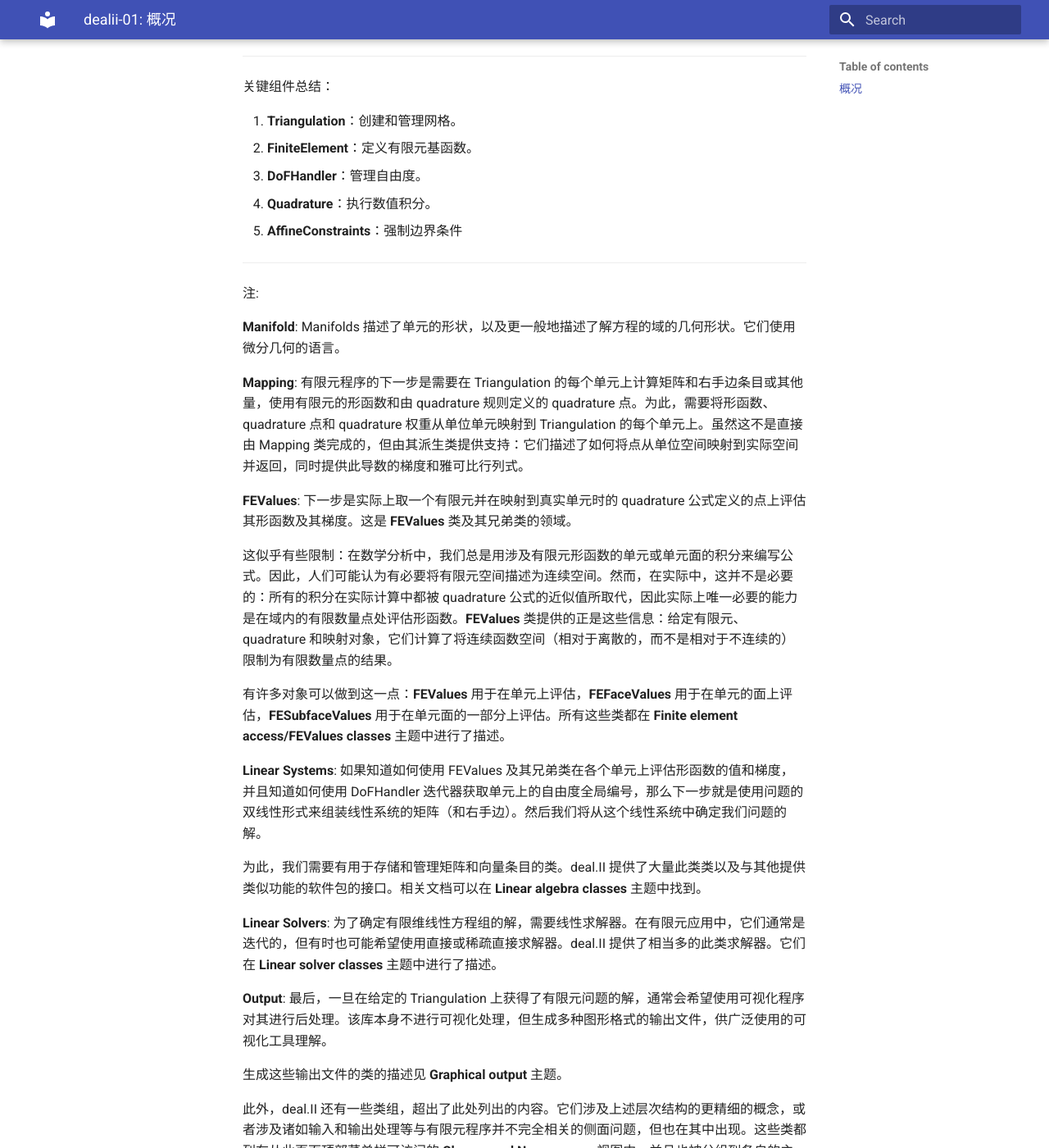
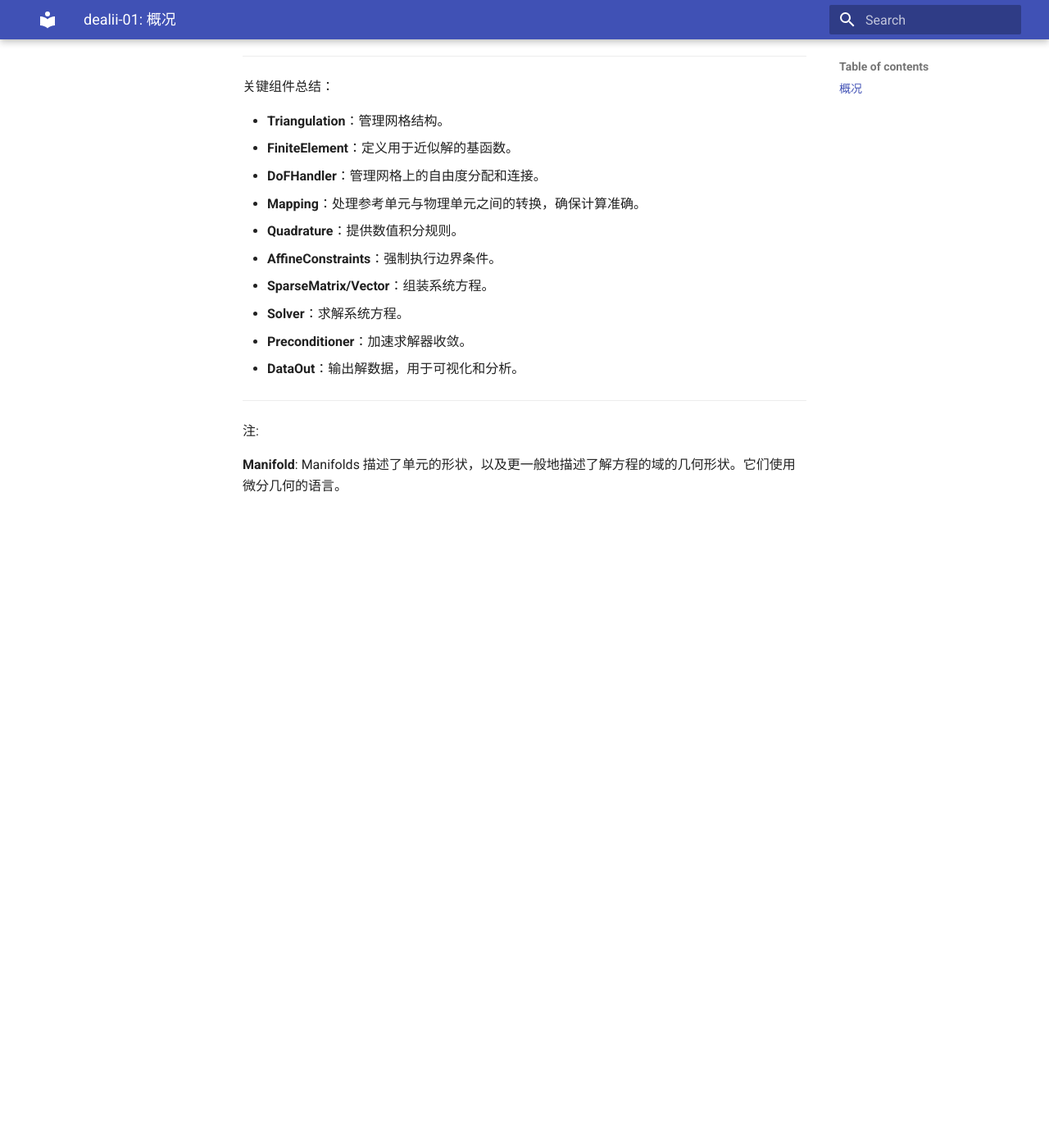
Before and after one commit to ymma98/technotes, an MkDocs documentation site: the page built from docs/FEM/dealii-01_概况.md, in a window 1280 px wide and 1400 px high, scrolled down 2075 px. Shown: the whole window at 82% size. Built offline with MkDocs 1.6.1 and Material for MkDocs 9.7.7, drawn with Linux system fonts in a browser that asks for light colours; after the commit the page ends 2705 px from its top, so only the background shows below that; some of the changed text lies outside the part shown.

Commit message:
docs/FEM/dealii-01_概况.md updated from https://stackedit.cn/

```diff
--- a/docs/FEM/dealii-01_概况.md
+++ b/docs/FEM/dealii-01_概况.md
@@ -63,11 +63,16 @@ ___
 
 关键组件总结：
 
-1.  **Triangulation**：创建和管理网格。
-2.  **FiniteElement**：定义有限元基函数。
-3.  **DoFHandler**：管理自由度。
-4.  **Quadrature**：执行数值积分。
-5.  **AffineConstraints**：强制边界条件
+-   **Triangulation**：管理网格结构。
+-   **FiniteElement**：定义用于近似解的基函数。
+-   **DoFHandler**：管理网格上的自由度分配和连接。
+-   **Mapping**：处理参考单元与物理单元之间的转换，确保计算准确。
+-   **Quadrature**：提供数值积分规则。
+-   **AffineConstraints**：强制执行边界条件。
+-   **SparseMatrix/Vector**：组装系统方程。
+-   **Solver**：求解系统方程。
+-   **Preconditioner**：加速求解器收敛。
+-   **DataOut**：输出解数据，用于可视化和分析。
 
 
 
@@ -87,32 +92,8 @@ ___
 
 
 
-
-**Mapping**: 有限元程序的下一步是需要在 Triangulation 的每个单元上计算矩阵和右手边条目或其他量，使用有限元的形函数和由 quadrature 规则定义的 quadrature 点。为此，需要将形函数、quadrature 点和 quadrature 权重从单位单元映射到 Triangulation 的每个单元上。虽然这不是直接由 Mapping 类完成的，但由其派生类提供支持：它们描述了如何将点从单位空间映射到实际空间并返回，同时提供此导数的梯度和雅可比行列式。
-
-
-**FEValues**: 下一步是实际上取一个有限元并在映射到真实单元时的 quadrature 公式定义的点上评估其形函数及其梯度。这是 **FEValues** 类及其兄弟类的领域。
-
-这似乎有些限制：在数学分析中，我们总是用涉及有限元形函数的单元或单元面的积分来编写公式。因此，人们可能认为有必要将有限元空间描述为连续空间。然而，在实际中，这并不是必要的：所有的积分在实际计算中都被 quadrature 公式的近似值所取代，因此实际上唯一必要的能力是在域内的有限数量点处评估形函数。**FEValues** 类提供的正是这些信息：给定有限元、quadrature 和映射对象，它们计算了将连续函数空间（相对于离散的，而不是相对于不连续的）限制为有限数量点的结果。
-
-有许多对象可以做到这一点：**FEValues** 用于在单元上评估，**FEFaceValues** 用于在单元的面上评估，**FESubfaceValues** 用于在单元面的一部分上评估。所有这些类都在 **Finite element access/FEValues classes** 主题中进行了描述。
-
-**Linear Systems**: 如果知道如何使用 FEValues 及其兄弟类在各个单元上评估形函数的值和梯度，并且知道如何使用 DoFHandler 迭代器获取单元上的自由度全局编号，那么下一步就是使用问题的双线性形式来组装线性系统的矩阵（和右手边）。然后我们将从这个线性系统中确定我们问题的解。
-
-为此，我们需要有用于存储和管理矩阵和向量条目的类。deal.II 提供了大量此类类以及与其他提供类似功能的软件包的接口。相关文档可以在 **Linear algebra classes** 主题中找到。
-
-**Linear Solvers**: 为了确定有限维线性方程组的解，需要线性求解器。在有限元应用中，它们通常是迭代的，但有时也可能希望使用直接或稀疏直接求解器。deal.II 提供了相当多的此类求解器。它们在 **Linear solver classes** 主题中进行了描述。
-
-**Output**: 最后，一旦在给定的 Triangulation 上获得了有限元问题的解，通常会希望使用可视化程序对其进行后处理。该库本身不进行可视化处理，但生成多种图形格式的输出文件，供广泛使用的可视化工具理解。
-
-生成这些输出文件的类的描述见 **Graphical output** 主题。
-
-此外，deal.II 还有一些类组，超出了此处列出的内容。它们涉及上述层次结构的更精细的概念，或者涉及诸如输入和输出处理等与有限元程序并不完全相关的侧面问题，但也在其中出现。这些类都列在从此页面顶部菜单栏可访问的 **Classes and Namespaces** 视图中，并且也被分组到各自的主题中（见此页面顶部的 **Topics** 标签）。
-
-我们为希望将应用程序文档直接链接到 deal.II 在线文档的用户提供了 Doxygen 标签文件。标签文件位于 deal.tag。对于每个 deal.II 版本，它位于 Doxygen 参考文档的上一级目录中。要使用标签文件，你需要将其下载到 Doxygen 能找到的位置。之后，在你的 Doxygen 选项文件中找到 `TAGFILES` 键并写入
-
 <!--stackedit_data:
-eyJoaXN0b3J5IjpbLTY5MDgxNzgxOCwxMjM0MTM0MzA5LC0yOT
+eyJoaXN0b3J5IjpbMjA5MDQ3MzEyMiwxMjM0MTM0MzA5LC0yOT
 AzNTI2NzgsLTQ3MTQ0MTc0MSwtMTUyMDgyMzUwLC00NjU3NDc0
 MjMsLTE4MTkwNjY1MTYsMTE2NDEwODQxMF19
 -->
```
